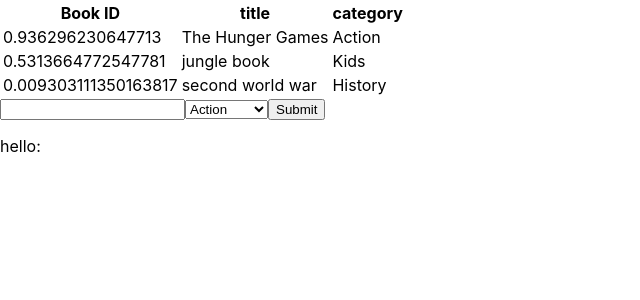
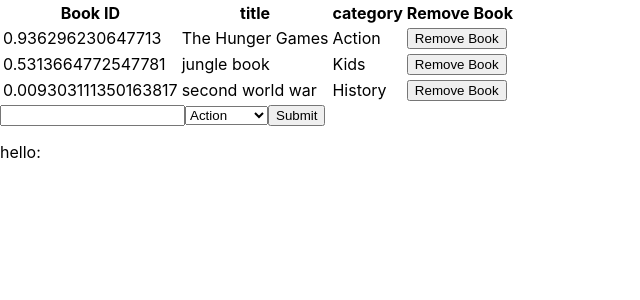
Before and after one commit to Div685/React-BookStore, a React (Create React App) app: page / in a window 1280 px wide. Shown: the top 300 px of the page, without its empty margins (0-640 px from the left). Built offline with nearby package versions, Linux system fonts and the light colour scheme.

Commit message:
Add RemoveBook functionality
- Added handleRemoveBook method
- passed handleRemoveBook to the Book Component
- added mapdispatchtoProps method and pass i to the connect method.

```diff
--- a/src/components/Book.js
+++ b/src/components/Book.js
@@ -1,7 +1,7 @@
 import React from 'react';
 import PropTypes from 'prop-types';
 
-function Book({ book }) {
+function Book({ book, handleRemoveBook }) {
   const {
     id,
     title,
@@ -13,6 +13,7 @@ function Book({ book }) {
       <td>{id}</td>
       <td>{title}</td>
       <td>{category}</td>
+      <td><button type="button" onClick={() => handleRemoveBook(book)}>Remove Book</button></td>
     </tr>
   );
 }
@@ -23,6 +24,7 @@ Book.propTypes = {
     title: PropTypes.string.isRequired,
     category: PropTypes.string.isRequired,
   }).isRequired,
+  handleRemoveBook: PropTypes.func.isRequired,
 };
 
 export default Book;
--- a/src/containers/BooksList.js
+++ b/src/containers/BooksList.js
@@ -2,8 +2,12 @@ import React from 'react';
 import PropTypes from 'prop-types';
 import { connect } from 'react-redux';
 import Book from '../components/Book';
+import { removeBookAction } from '../actions/index';
 
-function BooksList({ booksList }) {
+function BooksList({ booksList, removeBookAction }) {
+  const handleRemoveBook = (book) => {
+    removeBookAction(book);
+  };
   return (
     <>
       <table>
@@ -12,11 +16,18 @@ function BooksList({ booksList }) {
             <th>Book ID</th>
             <th>title</th>
             <th>category</th>
+            <th>Remove Book</th>
           </tr>
         </thead>
         <tbody>
           {booksList && booksList.length
-            ? booksList.map((item) => <Book key={item.id} book={item} />)
+            ? booksList.map((item) => (
+              <Book
+                key={item.id}
+                book={item}
+                handleRemoveBook={handleRemoveBook}
+              />
+            ))
             : 'No Books! '}
         </tbody>
       </table>
@@ -26,7 +37,14 @@ function BooksList({ booksList }) {
 
 const mapStateToProps = (state) => ({ booksList: state.booksList });
 
-export default connect(mapStateToProps)(BooksList);
+const mapDispatchToProps = (dispatch) => (
+  {
+    removeBookAction: (book) => {
+      dispatch(removeBookAction(book));
+    },
+  });
+
+export default connect(mapStateToProps, mapDispatchToProps)(BooksList);
 
 BooksList.propTypes = {
   booksList: PropTypes.arrayOf(PropTypes.shape({
@@ -34,4 +52,5 @@ BooksList.propTypes = {
     title: PropTypes.string.isRequired,
     category: PropTypes.string.isRequired,
   })).isRequired,
+  removeBookAction: PropTypes.func.isRequired,
 };
```
